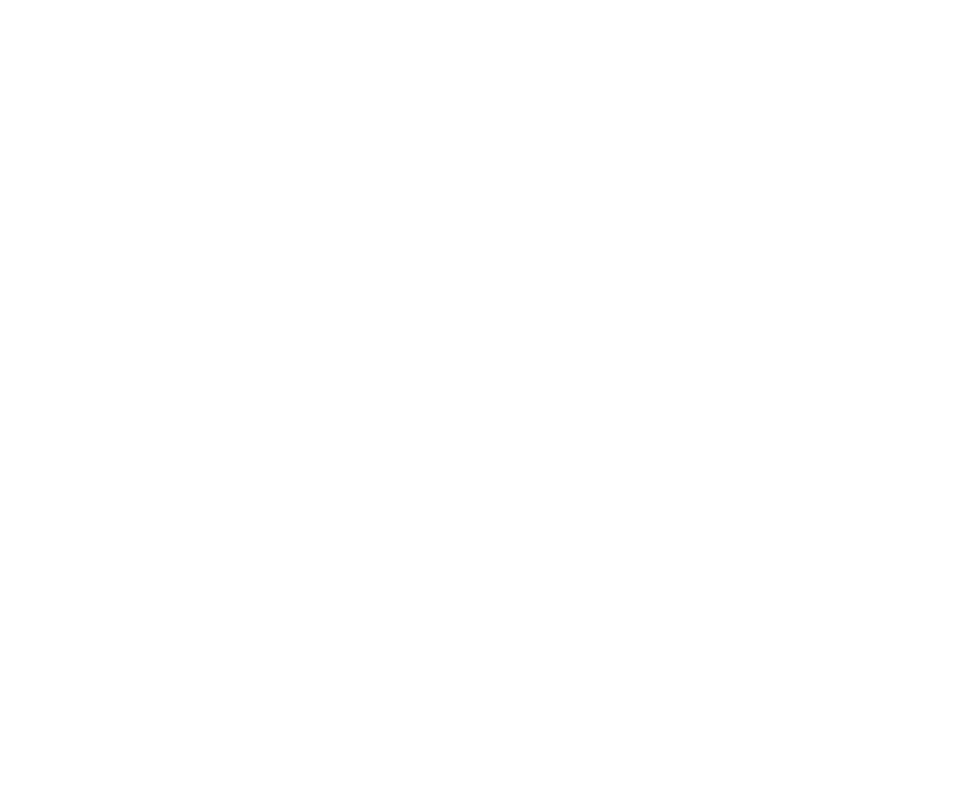
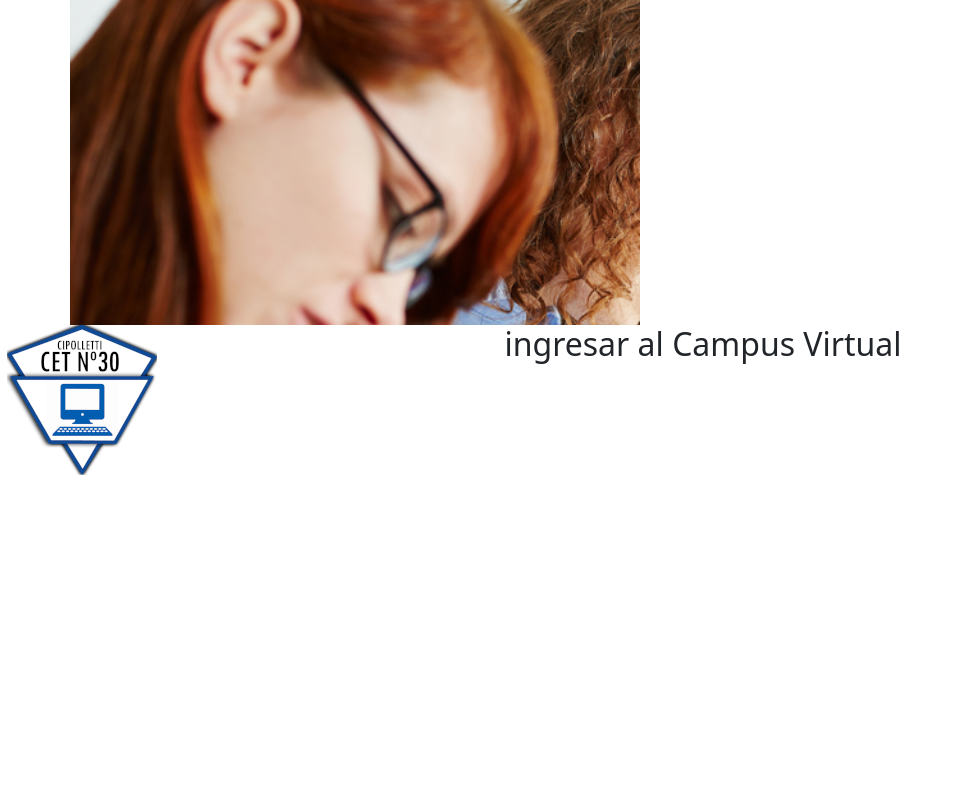
Before and after one commit to lucasnehuen/bootstrap-layout, a plain HTML site: page index.html in a window 1280 px wide. Shown: the whole page, without its empty margins (0-955 px from the left). Drawn offline with nearby package versions, Linux system fonts and the light colour scheme.

Commit message:
en porceso

```diff
--- a/estilo.css
+++ b/estilo.css
@@ -0,0 +1,6 @@
+.fondo{
+    background-image: url("imagenes/personas.jpg");
+    background-position: left;
+    background-size: cover;
+    background-attachment: fixed;
+}
--- a/index.html
+++ b/index.html
@@ -18,7 +18,12 @@
 
             <div class="col-md-6 derecha"></div>
                 <div class="row">
+                    <div class="col-md-12 d-flex justify-content-center">
+                      <div m-2><!--margen-->
+                    <img src="/imagenes/el infierno.png" class="alineaion-imagen">
+                    </div>
                     <div class="col-md-12">
+                      <h2 class="text-center">ingresar al Campus Virtual</h2>
 
   </body>
 </html>
```
Also changed, not shown: imagenes/el infierno.png (added), imagenes/personas.jpg (added).
